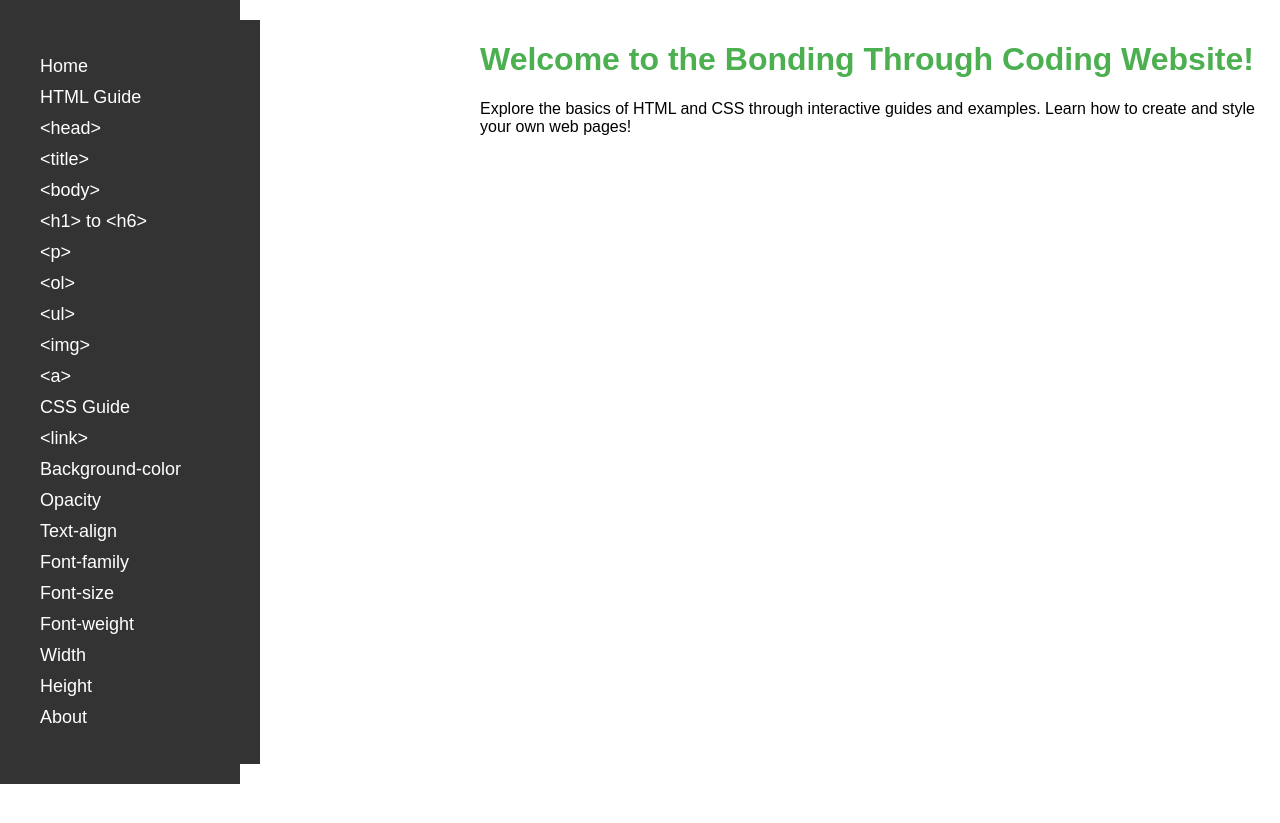
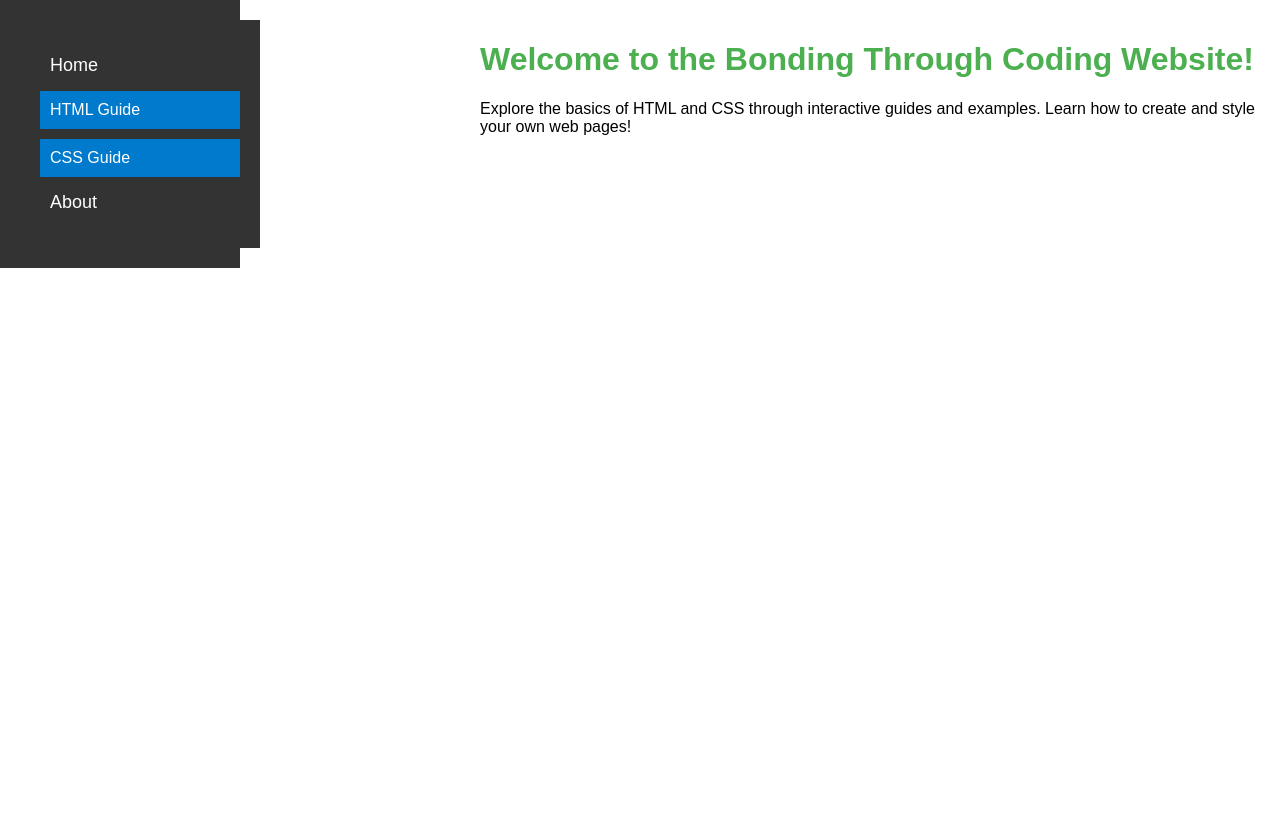
Before and after one commit to BondingThroughCoding/resources, a Jekyll site: the page built from index.md, in a window 1280 px wide. Shown: the top 823 px of the page. Built offline with Jekyll 4.4.1, drawn with Linux system fonts in a browser that asks for light colours.

Commit message:
Enhance sidebar navigation with collapsible sections for HTML and CSS guides; add basic styling and interactivity

```diff
--- a/_includes/sidebar.html
+++ b/_includes/sidebar.html
@@ -2,8 +2,8 @@
   <ul>
       <li><a href="{{ site.baseurl }}/index.html">Home</a></li>
       <li>
-          <a href="{{ site.baseurl }}/html-guide.html">HTML Guide</a>
-          <ul>
+          <button class="collapsible">HTML Guide</button>
+          <ul class="content">
               <li><a href="{{ site.baseurl }}/html-guide/head.html">&lt;head&gt;</a></li>
               <li><a href="{{ site.baseurl }}/html-guide/title.html">&lt;title&gt;</a></li>
               <li><a href="{{ site.baseurl }}/html-guide/body.html">&lt;body&gt;</a></li>
@@ -16,8 +16,8 @@
           </ul>
       </li>
       <li>
-          <a href="{{ site.baseurl }}/css-guide.html">CSS Guide</a>
-          <ul>
+          <button class="collapsible">CSS Guide</button>
+          <ul class="content">
               <li><a href="{{ site.baseurl }}/css-guide/link.html">&lt;link&gt;</a></li>
               <li><a href="{{ site.baseurl }}/css-guide/background-color.html">Background-color</a></li>
               <li><a href="{{ site.baseurl }}/css-guide/opacity.html">Opacity</a></li>
@@ -32,3 +32,59 @@
       <li><a href="{{ site.baseurl }}/about.html">About</a></li>
   </ul>
 </nav>
+
+<style>
+/* Basic styling for sidebar */
+.sidebar ul {
+  list-style: none;
+  padding: 0;
+  margin: 0;
+}
+.sidebar li {
+  margin: 5px 0;
+}
+.sidebar a {
+  text-decoration: none;
+  display: block;
+  padding: 5px 10px;
+}
+button.collapsible {
+  background-color: #007acc;
+  color: white;
+  cursor: pointer;
+  padding: 10px;
+  width: 100%;
+  border: none;
+  text-align: left;
+  outline: none;
+  font-size: 16px;
+}
+button.collapsible.active {
+  background-color: #005fa3;
+}
+ul.content {
+  display: none;
+  margin-left: 15px;
+}
+ul.content li a {
+  font-size: 14px;
+  padding: 3px 10px;
+}
+</style>
+
+<script>
+document.addEventListener("DOMContentLoaded", function () {
+  const collapsibles = document.querySelectorAll(".collapsible");
+  collapsibles.forEach((button) => {
+      button.addEventListener("click", function () {
+          this.classList.toggle("active");
+          const content = this.nextElementSibling;
+          if (content.style.display === "block") {
+              content.style.display = "none";
+          } else {
+              content.style.display = "block";
+          }
+      });
+  });
+});
+</script>
```
